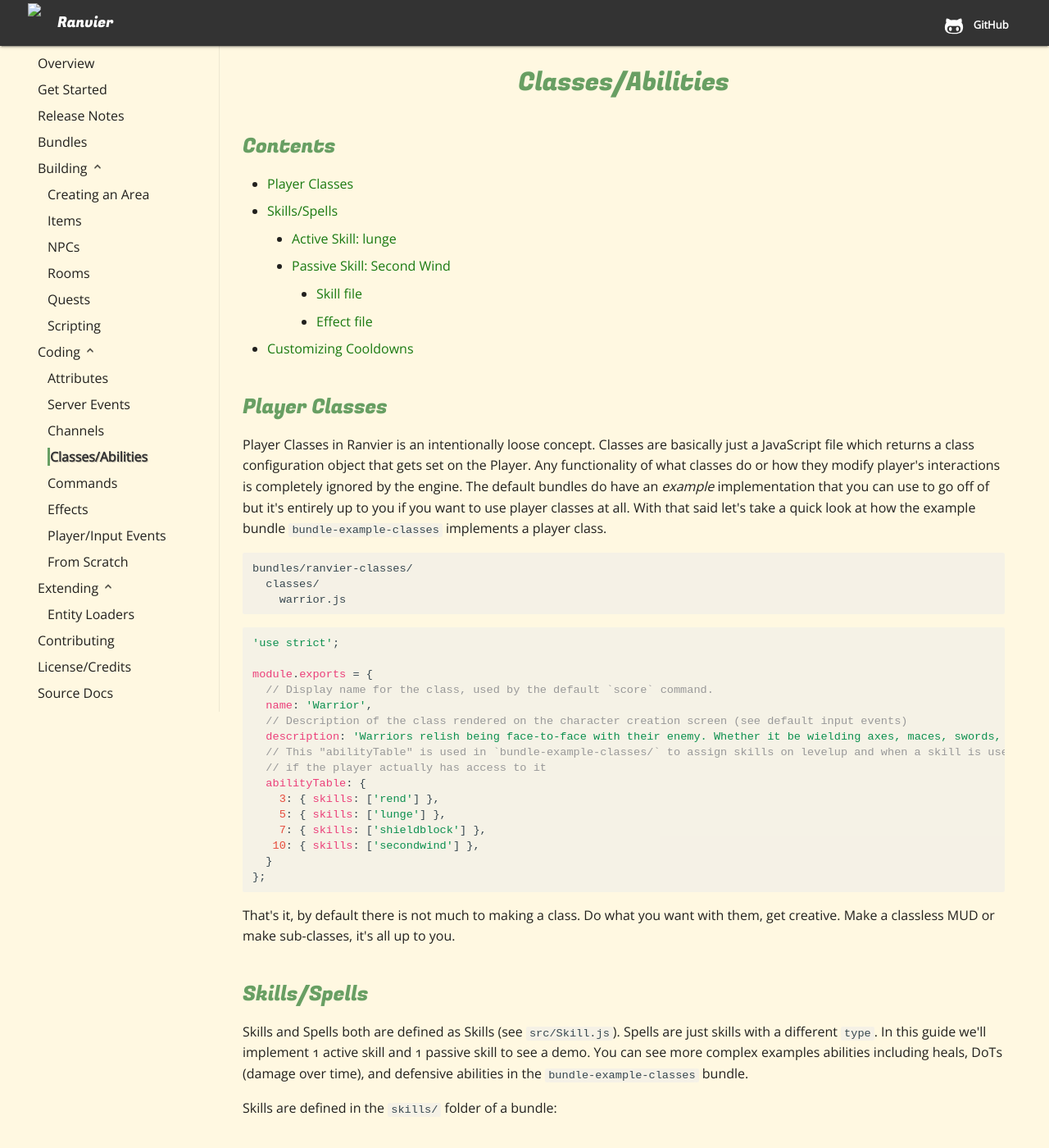
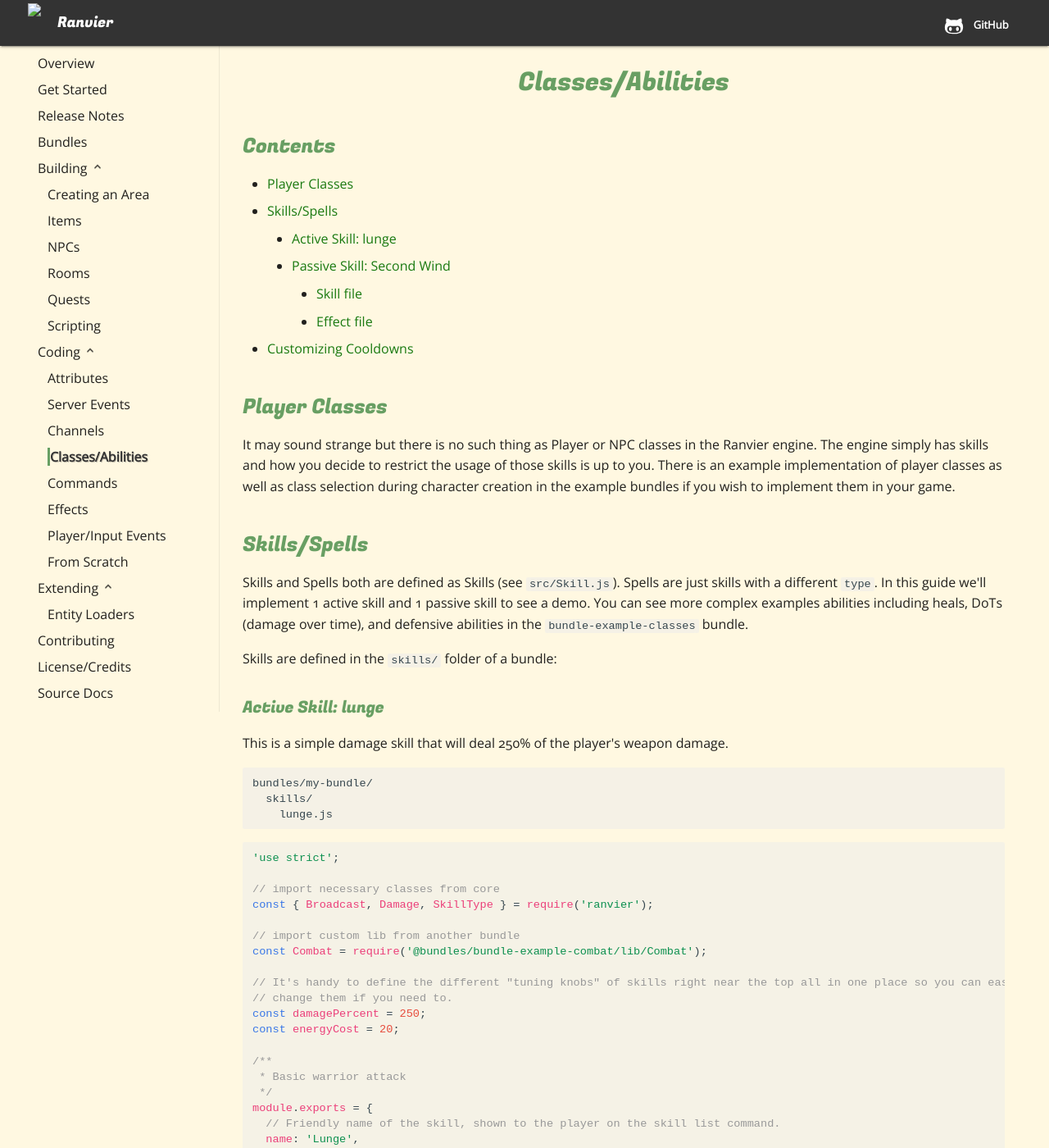
Before and after one commit to RanvierMUD/docs, an MkDocs documentation site: the page built from docs/coding/classes.md, in a window 1280 px wide and 1400 px high. Shown: the whole window at 82% size. Built offline with MkDocs 1.6.1, drawn with Linux system fonts in a browser that asks for light colours; some web fonts are replaced; old or Windows-style settings are respelled for this version of MkDocs.

Commit message:
Remove references to engine player classes

````diff
--- a/docs/coding/classes.md
+++ b/docs/coding/classes.md
@@ -2,39 +2,10 @@
 
 ## Player Classes
 
-Player Classes in Ranvier is an intentionally loose concept. Classes are basically just a JavaScript file which returns
-a class configuration object that gets set on the Player. Any functionality of what classes do or how they modify player's interactions
-is completely ignored by the engine. The default bundles do have an _example_ implementation that you can use to go
-off of but it's entirely up to you if you want to use player classes at all. With that said let's take a quick look at how
-the example bundle `bundle-example-classes` implements a player class.
-
-```
-bundles/ranvier-classes/
-  classes/
-    warrior.js
-```
-
-```javascript
-'use strict';
-
-module.exports = {
-  // Display name for the class, used by the default `score` command.
-  name: 'Warrior',
-  // Description of the class rendered on the character creation screen (see default input events)
-  description: 'Warriors relish being face-to-face with their enemy. Whether it be wielding axes, maces, swords, or a nearby log, Warriors focus on dealing strong physical damage to their opponent. What they lack in the raw magical damage of a Mage, or the healing prowess of a Cleric, Warriors make up for in their tenacity. Those choosing the more defensive path of the shield can outlast otherwise deadly attacks.',
-  // This "abilityTable" is used in `bundle-example-classes/` to assign skills on levelup and when a skill is used to check
-  // if the player actually has access to it
-  abilityTable: {
-    3: { skills: ['rend'] },
-    5: { skills: ['lunge'] },
-    7: { skills: ['shieldblock'] },
-   10: { skills: ['secondwind'] },
-  }
-};
-```
-
-That's it, by default there is not much to making a class. Do what you want with them, get creative. Make a classless MUD or make
-sub-classes, it's all up to you.
+It may sound strange but there is no such thing as Player or NPC classes in the Ranvier engine. The engine simply has
+skills and how you decide to restrict the usage of those skills is up to you. There is an example implementation of
+player classes as well as class selection during character creation in the example bundles if you wish to implement them
+in your game.
 
 ## Skills/Spells
 
````
Also changed, not shown: docs/bundles.md (+0 -3 lines).
